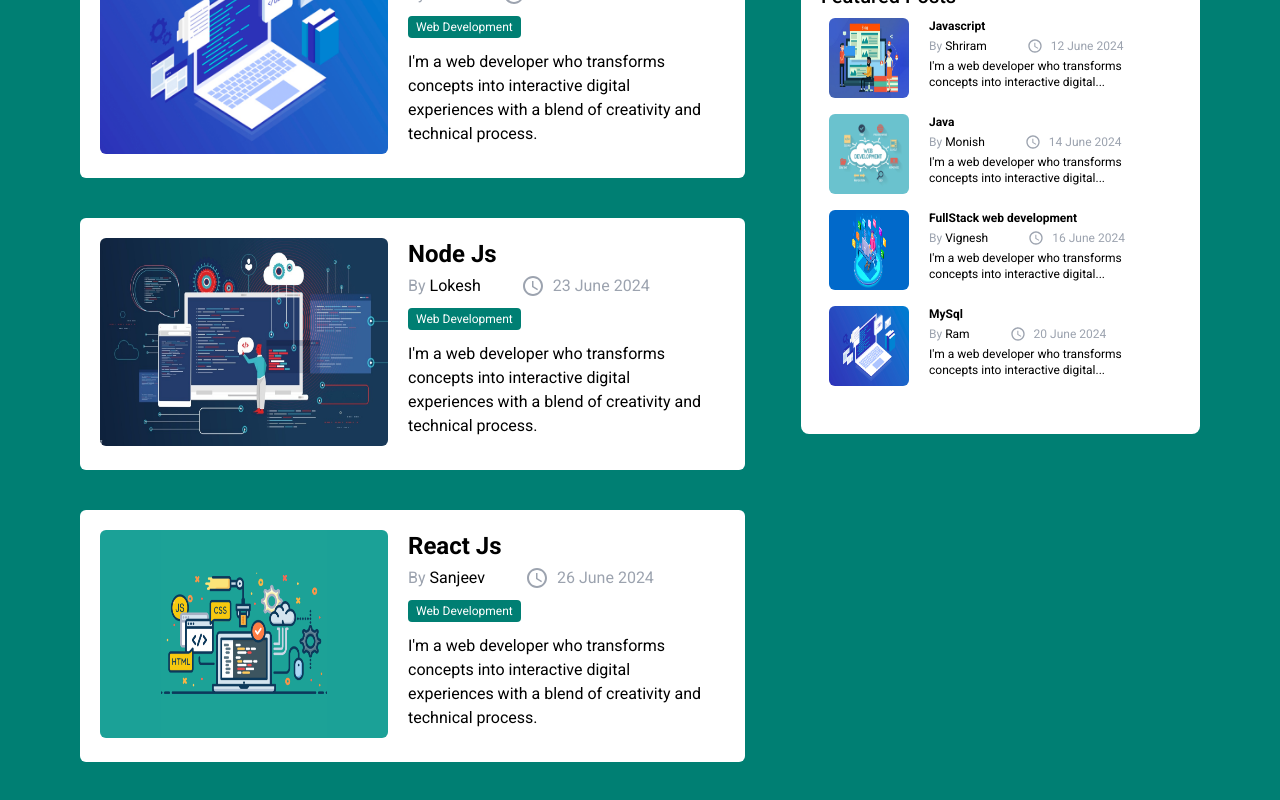
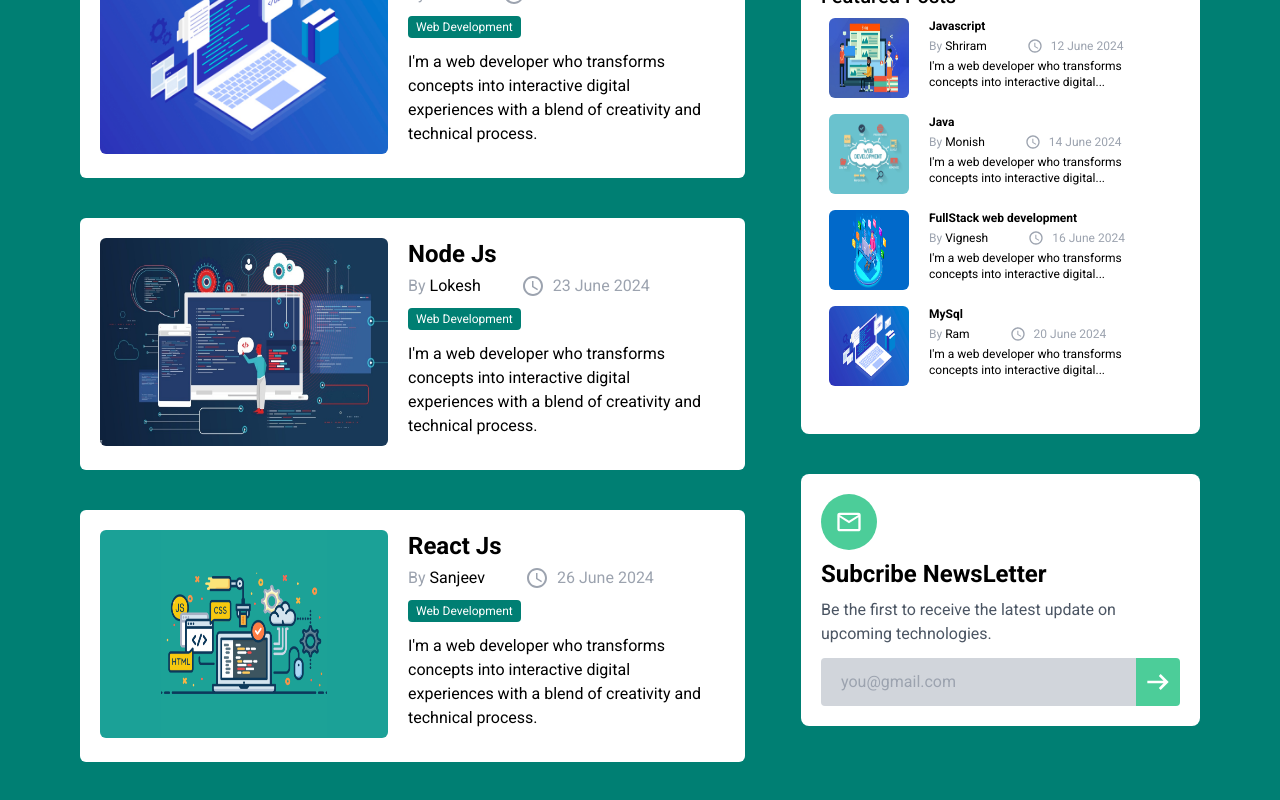
Before and after one commit to san1234100/tech-blog, a React (Vite) app: page / in a window 1280 px wide. Shown: the part 1516-2316 px from the top of the page. Built offline with nearby package versions, Linux system fonts and the light colour scheme.

Commit message:
design: subcribe newsletter

```diff
--- a/src/components/AboutMe.jsx
+++ b/src/components/AboutMe.jsx
@@ -1,4 +1,5 @@
 import FeaturedPost from "./FeaturedPost";
+import SubcribeNewsLetter from "./SubcribeNewsLetter";
 
 const AboutMe = () => {
     return (
@@ -57,6 +58,7 @@ const AboutMe = () => {
             </div>
         </div>
         <FeaturedPost/>
+        <SubcribeNewsLetter/>
        </div>
      );
 }
--- /dev/null
+++ b/src/components/SubcribeNewsLetter.jsx
@@ -0,0 +1,26 @@
+const SubcribeNewsLetter = () => {
+    return (
+        <div className="bg-white mt-10 select-none p-5 rounded-lg max-w-2xl ms-auto h-fit">
+           <div className="w-14 h-14 rounded-full bg-lightBlue text-white flex items-center justify-center">
+           <svg xmlns="http://www.w3.org/2000/svg" width="28" height="28" viewBox="0 0 24 24"><path fill="currentColor" d="M4 20q-.825 0-1.412-.587T2 18V6q0-.825.588-1.412T4 4h16q.825 0 1.413.588T22 6v12q0 .825-.587 1.413T20 20zm8-7L4 8v10h16V8zm0-2l8-5H4zM4 8V6v12z"/></svg>
+           </div>
+           <h4 className="font-semibold text-2xl py-2">Subcribe NewsLetter</h4>
+           <p className="text-gray-600">
+            Be the first to receive the latest update on upcoming technologies.
+           </p>
+           <div className="flex mt-3">
+            <input
+            placeholder="you@gmail.com"
+            type="mail"
+            name="mail"
+            className="py-3 px-5 flex-1 outline-none bg-gray-300 rounded-l"
+              />
+              <div className="bg-lightBlue rounded-r w-11 flex items-center cursor-pointer hover:bg-[#32b17e] justify-center text-white">
+              <svg xmlns="http://www.w3.org/2000/svg" width="32" height="32" viewBox="0 0 24 24"><path fill="currentColor" d="m14 18l-1.4-1.45L16.15 13H4v-2h12.15L12.6 7.45L14 6l6 6z"/></svg>
+              </div>
+           </div>
+        </div>
+     );
+}
+
+export default SubcribeNewsLetter;
```
